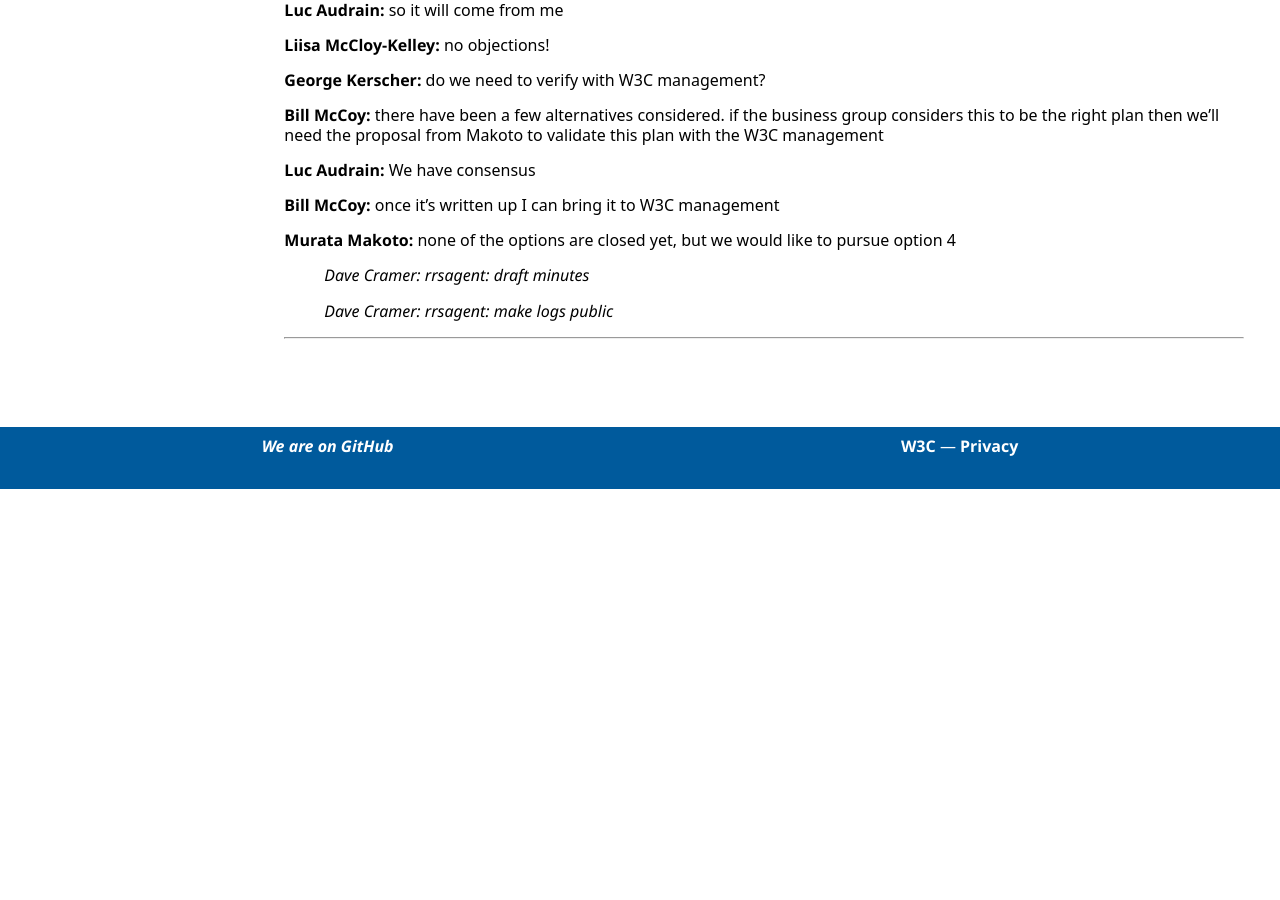
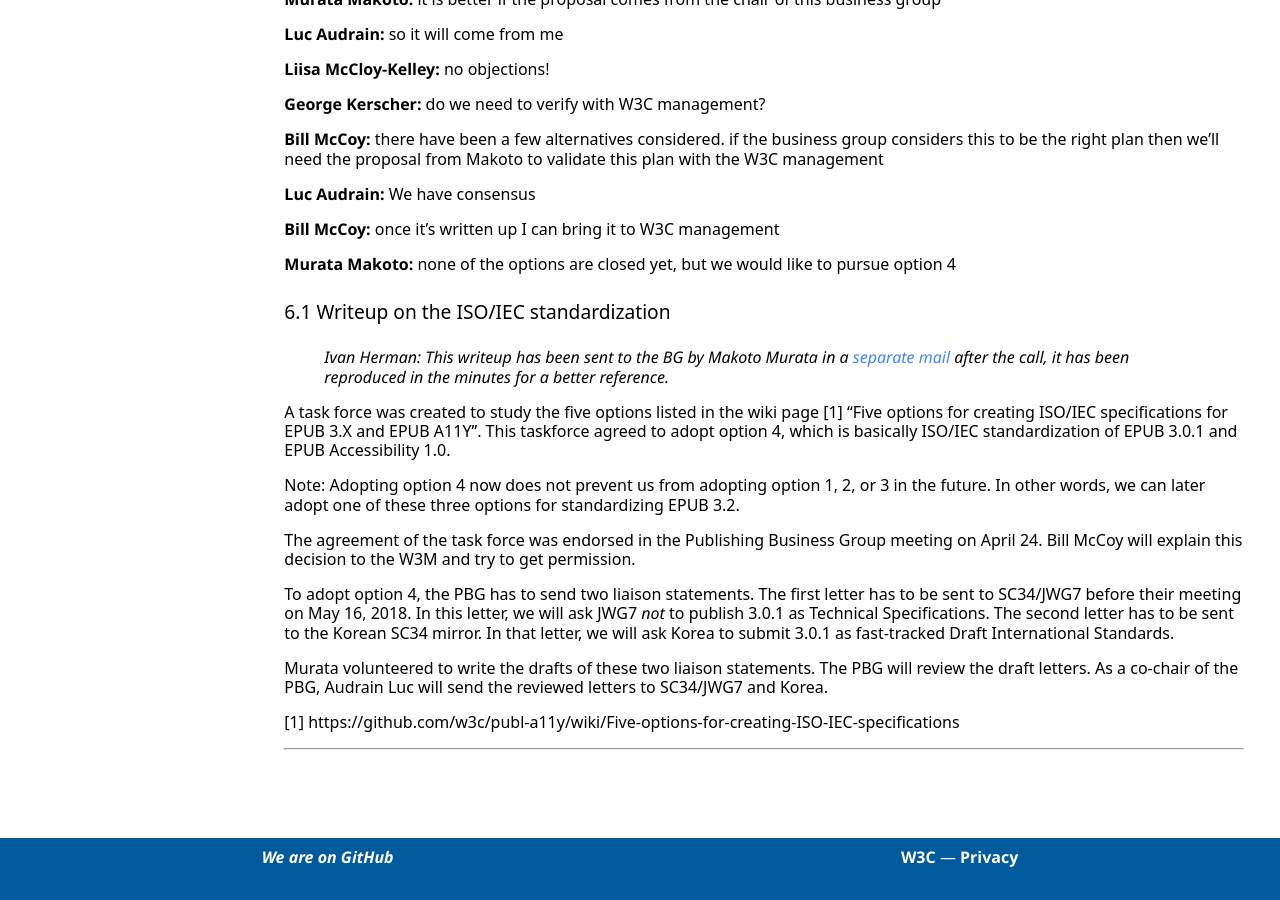
Before and after one commit to w3c/publ-bg, a Jekyll site: the page built from Meetings/Minutes/2018/2018-04-24-pbg.md, in a window 1280 px wide and 900 px high, scrolled down 4846 px. Built offline with Jekyll 4.4.1, drawn with Linux system fonts in a browser that asks for light colours; some web fonts are replaced; before the commit the page ends 5335 px from its top, so only the background shows below that; some of the changed text lies outside the part shown.

Commit message:
Added Makoto's mail

```diff
--- a/Meetings/Minutes/2018/2018-04-24-pbg.md
+++ b/Meetings/Minutes/2018/2018-04-24-pbg.md
@@ -258,8 +258,25 @@ See also the [Agenda]() and the [IRC Log](https://www.w3.org/2018/04/24-pbg-irc.
 
 **Murata Makoto:** none of the options are closed yet, but we would like to pursue option 4
 
-> *Dave Cramer:* rrsagent: draft minutes
 
-> *Dave Cramer:* rrsagent: make logs public
+#### 6.1 Writeup on the ISO/IEC standardization
+{: #section61}
+
+> *Ivan Herman:* This writeup has been sent to the BG by Makoto Murata in a [separate mail](https://www.w3.org/mid/CALvn5ECt_O8KZeD_b=FzXbVztbKjihcGERZL09e5EAOBc7a+oQ@mail.gmail.com) after the call, it has been reproduced in the minutes for a better reference.
+
+A task force was created to study the five options listed in the wiki page [1] "Five options for creating ISO/IEC specifications for EPUB 3.X and EPUB A11Y".  This taskforce agreed to adopt option 4, which is basically ISO/IEC standardization of EPUB 3.0.1 and EPUB Accessibility 1.0.
+
+Note: Adopting option 4 now does not prevent us from adopting option 1, 2, or 3 in the future.  In other words, we can later adopt one of these three options for standardizing EPUB 3.2.
+
+The agreement of the task force was endorsed in the Publishing Business Group meeting on April 24.  Bill McCoy will explain this decision to the W3M and try to
+get permission.
+
+To adopt option 4, the PBG has to send two liaison statements.  The first letter has to be sent to SC34/JWG7 before their meeting on May 16, 2018.  In this letter, we will ask JWG7 *not* to publish 3.0.1 as Technical Specifications.  The second letter has to be sent to the Korean SC34 mirror.  In that letter, we will ask Korea to submit 3.0.1 as fast-tracked Draft International Standards.
+
+Murata volunteered to write the drafts of these two liaison statements.  The PBG will review the draft letters.  As a co-chair of the PBG, Audrain Luc will send the reviewed letters to SC34/JWG7 and Korea.
+
+[1] https://github.com/w3c/publ-a11y/wiki/Five-options-for-creating-ISO-IEC-specifications
+
+
 
 ---
```
